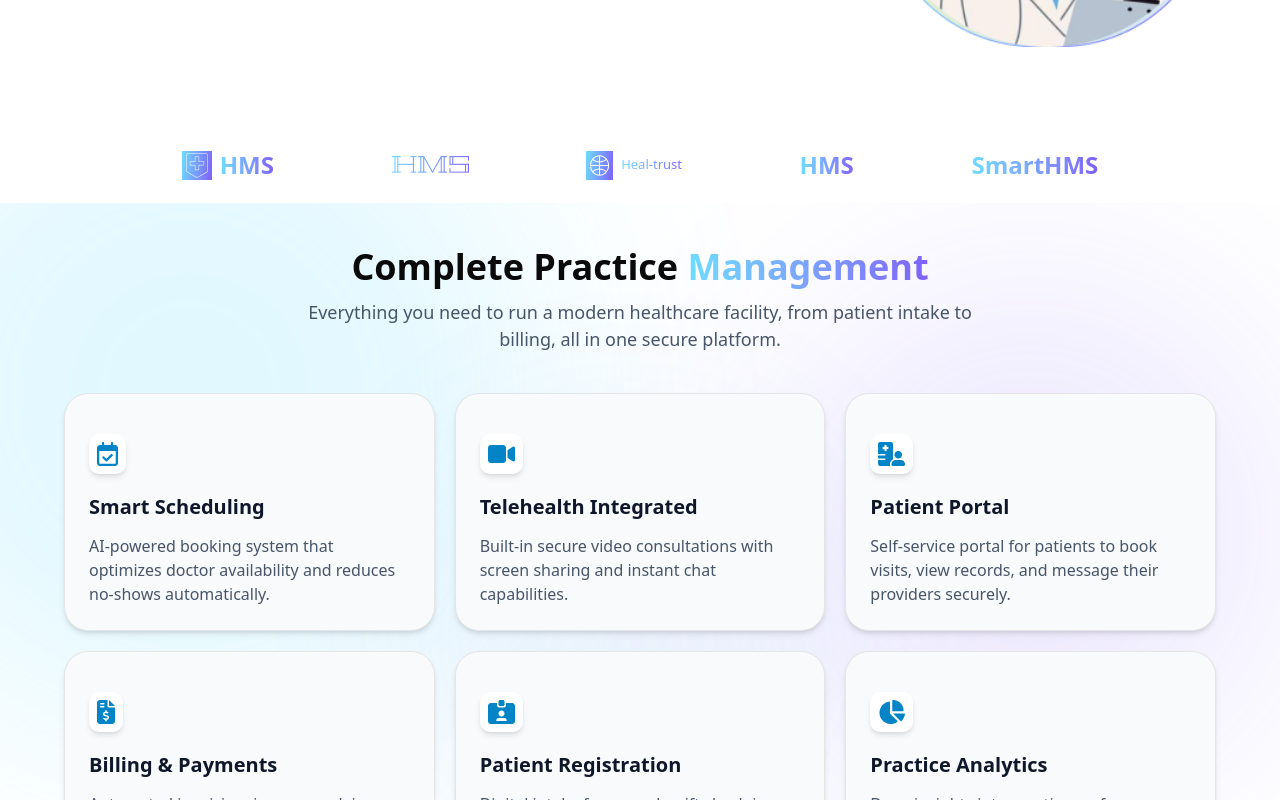
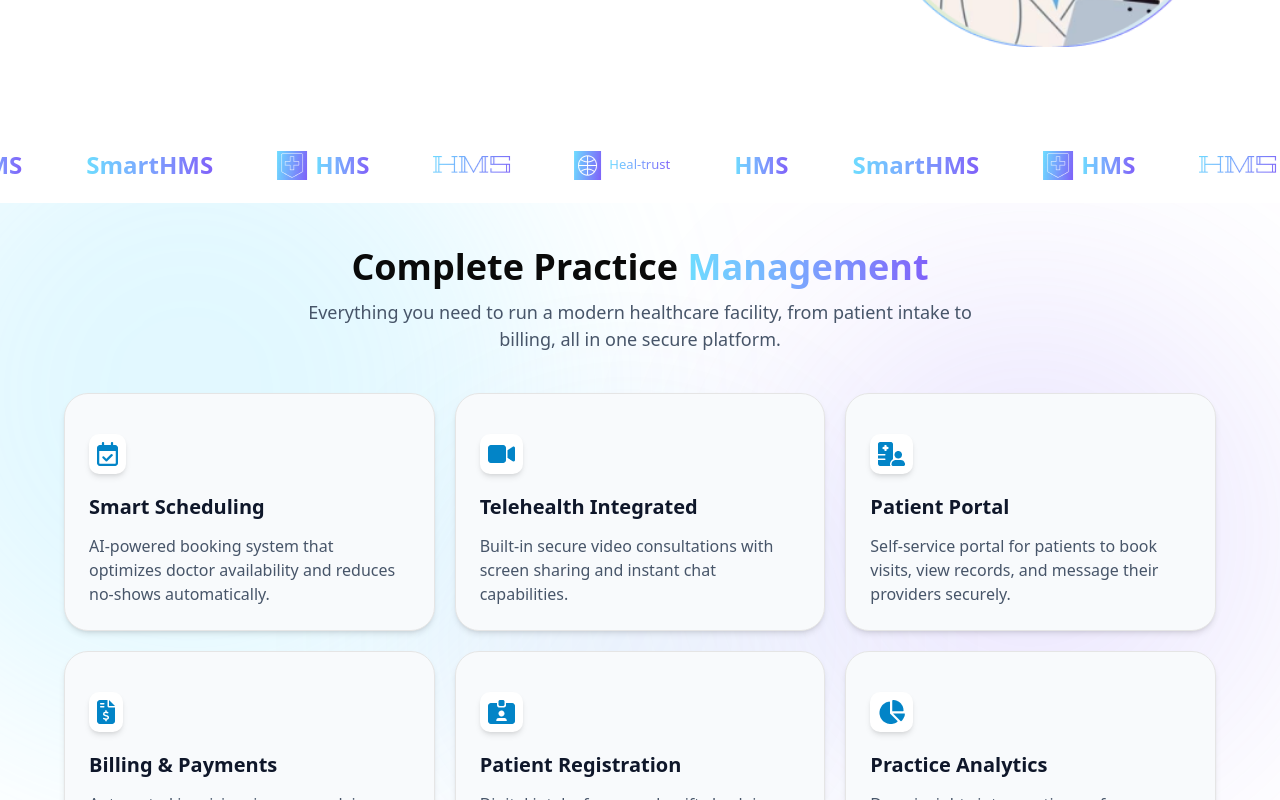
Before and after one commit to webrootlimited/smart-hms, a Next.js app: page / in a window 1280 px wide. Shown: the part 880-1680 px from the top of the page. Built offline with nearby package versions, Linux system fonts and the light colour scheme.

Commit message:
Fixed the design issues in the landing page

```diff
--- a/app/globals.css
+++ b/app/globals.css
@@ -124,3 +124,16 @@
     @apply bg-background text-foreground;
   }
 }
+
+@keyframes marquee {
+  0% {
+    transform: translateX(0%);
+  }
+  100% {
+    transform: translateX(-50%);
+  }
+}
+
+.animate-marquee {
+  animation: marquee 20s linear infinite;
+}
--- a/components/Global/Footer.tsx
+++ b/components/Global/Footer.tsx
@@ -17,10 +17,17 @@ const productLinks = [
 
 export default function Footer() {
   return (
-    <footer className="bg-[#2D2D2D] text-white">
+    <footer className="relative bg-[#1a1a2e] text-white">
+      {/* Decorative gradient blobs */}
+      <div className="pointer-events-none absolute inset-0 overflow-hidden">
+        <div className="absolute -bottom-40 -left-40 h-120 w-120 rounded-full bg-[#7F60F9] opacity-10 blur-[120px]" />
+        <div className="absolute top-20 -right-20 h-100 w-100 rounded-full bg-[#6DDCFF] opacity-8 blur-[100px]" />
+        <div className="absolute bottom-40 right-1/3 h-80 w-80 rounded-full bg-[#4D8BE9] opacity-5 blur-[100px]" />
+      </div>
+
       {/* CTA Banner */}
       <div className="w-[90%] max-w-7xl mx-auto -translate-y-1/2">
-        <div className="rounded-2xl bg-linear-to-r from-[#6DDCFF] to-[#7F60F9] px-8 md:px-14 py-10 flex flex-col md:flex-row items-center justify-between gap-6">
+        <div className="rounded-2xl bg-linear-to-r from-[#6DDCFF] to-[#7F60F9] px-8 md:px-14 py-10 flex flex-col md:flex-row items-center justify-between gap-6 shadow-lg shadow-[#7F60F9]/20 hover:shadow-xl hover:shadow-[#7F60F9]/30 transition-all duration-300">
           <div>
             <h3 className="text-xl md:text-[29px] font-medium text-white text-center md:text-left">
               Master your Wellness, Live Fully
@@ -30,7 +37,7 @@ export default function Footer() {
               unlock your full potential and enjoy a life of vitality and purpose
             </p>
           </div>
-          <button className="rounded-[20px] bg-white px-6 md:px-8 py-3 font-medium text-base md:text-[19px] text-[#1B61CA] cursor-pointer whitespace-nowrap">
+          <button className="rounded-[20px] bg-white px-6 md:px-8 py-3 font-medium text-base md:text-[19px] text-[#1B61CA] cursor-pointer whitespace-nowrap shadow-md hover:scale-105 hover:shadow-lg transition-all duration-300">
             Receive Your Quote
           </button>
         </div>
@@ -57,9 +64,9 @@ export default function Footer() {
               <input
                 type="email"
                 placeholder="Enter email address"
-                className="w-full rounded-2xl bg-[#71717133]/20 px-6 py-3 text-sm text-white placeholder:text-white/40 outline-none focus:border-white/40"
+                className="w-full rounded-2xl bg-white/10 px-6 py-3 text-sm text-white placeholder:text-white/40 outline-none border border-white/10 focus:border-[#7F60F9]/50 focus:ring-2 focus:ring-[#7F60F9]/30 transition-all duration-300"
               />
-              <button className="rounded-[20px] bg-[#2F70D3E5]/90 px-8 py-3 text-sm font-medium text-white hover:bg-[#2563eb] transition cursor-pointer whitespace-nowrap">
+              <button className="rounded-[20px] bg-linear-to-r from-[#6DDCFF] to-[#7F60F9] px-8 py-3 text-sm font-medium text-white hover:scale-105 hover:shadow-lg hover:shadow-[#7F60F9]/30 transition-all duration-300 cursor-pointer whitespace-nowrap">
                 Enter Email
               </button>
             </div>
@@ -74,7 +81,7 @@ export default function Footer() {
                   <li key={link.label}>
                     <Link
                       href={link.href}
-                      className="text-[#CBD5E1] text-sm hover:text-white transition"
+                      className="text-[#CBD5E1] text-sm hover:text-white hover:translate-x-1 transition-all duration-200 inline-block"
                     >
                       {link.label}
                     </Link>
@@ -89,7 +96,7 @@ export default function Footer() {
                   <li key={link.label}>
                     <Link
                       href={link.href}
-                      className="text-[#CBD5E1] text-sm hover:text-white transition"
+                      className="text-[#CBD5E1] text-sm hover:text-white hover:translate-x-1 transition-all duration-200 inline-block"
                     >
                       {link.label}
                     </Link>
@@ -102,28 +109,31 @@ export default function Footer() {
 
         {/* Logo centered */}
         <div className="flex justify-center mt-14 mb-10">
-          <img src="/logo.png" alt="SmartHMS" className="max-w-full" />
+          <img src="/logo.png" alt="SmartHMS" className="max-w-full opacity-80 hover:opacity-100 transition-opacity duration-300" />
         </div>
 
         {/* Bottom bar */}
-        <div className="flex flex-col sm:flex-row items-center justify-between gap-4 border-t border-white/10 pt-6">
-          <div className="flex items-center gap-5">
-            <Link href="#" className="text-white/50 hover:text-white transition">
-              <Twitter className="h-4 w-4" />
+        <div className="flex flex-col sm:flex-row items-center justify-between gap-4 border-t border-white/15 pt-6">
+          <div className="flex items-center gap-3">
+            <Link href="#" className="text-white/50 hover:text-white p-2 rounded-full hover:bg-white/10 hover:scale-110 transition-all duration-300">
+              <Twitter className="h-5 w-5" />
             </Link>
-            <Link href="#" className="text-white/50 hover:text-white transition">
-              <Facebook className="h-4 w-4" />
+            <Link href="#" className="text-white/50 hover:text-white p-2 rounded-full hover:bg-white/10 hover:scale-110 transition-all duration-300">
+              <Facebook className="h-5 w-5" />
             </Link>
-            <Link href="#" className="text-white/50 hover:text-white transition">
-              <Instagram className="h-4 w-4" />
+            <Link href="#" className="text-white/50 hover:text-white p-2 rounded-full hover:bg-white/10 hover:scale-110 transition-all duration-300">
+              <Instagram className="h-5 w-5" />
             </Link>
           </div>
-          <Link
-            href="#"
-            className="text-white/50 text-sm hover:text-white transition"
-          >
-            Terms &amp; Condition
-          </Link>
+          <div className="flex items-center gap-6">
+            <p className="text-white/40 text-sm">&copy; 2026 SmartHMS. All rights reserved.</p>
+            <Link
+              href="#"
+              className="text-white/50 text-sm hover:text-white transition-all duration-200"
+            >
+              Terms &amp; Condition
+            </Link>
+          </div>
         </div>
       </div>
     </footer>
--- a/components/LandingPage/Brading.tsx
+++ b/components/LandingPage/Brading.tsx
@@ -1,34 +1,47 @@
 import React from "react";
+
+const brands = [
+  { type: "icon-text", icon: "/hospital-icon.png", text: "HMS", textSize: "text-[24px]", fontWeight: "font-bold" },
+  { type: "image", icon: "/HMS.png" },
+  { type: "icon-text", icon: "/earth-icon.png", text: "Heal-trust", textSize: "text-[13px]", fontWeight: "font-medium" },
+  { type: "text", text: "HMS", textSize: "text-[24px]", fontWeight: "font-bold" },
+  { type: "text", text: "SmartHMS", textSize: "text-[24px]", fontWeight: "font-bold" },
+];
+
+const BrandItem = ({ brand }: { brand: (typeof brands)[number] }) => {
+  if (brand.type === "image") {
+    return (
+      <div className="flex-shrink-0 px-8">
+        <img src={brand.icon} alt="" />
+      </div>
+    );
+  }
+  if (brand.type === "icon-text") {
+    return (
+      <div className="flex-shrink-0 px-8 flex gap-2 items-center">
+        <img src={brand.icon} alt="" />
+        <p className={`${brand.textSize} ${brand.fontWeight} bg-linear-to-r from-[#6DDCFF] to-[#7F60F9] bg-clip-text text-transparent whitespace-nowrap`}>
+          {brand.text}
+        </p>
+      </div>
+    );
+  }
+  return (
+    <div className="flex-shrink-0 px-8">
+      <p className={`${brand.textSize} ${brand.fontWeight} bg-linear-to-r from-[#6DDCFF] to-[#7F60F9] bg-clip-text text-transparent whitespace-nowrap`}>
+        {brand.text}
+      </p>
+    </div>
+  );
+};
 
 const Brading = () => {
   return (
-    <div className="bg-white">
-      <div className="flex flex-wrap justify-center gap-6 md:gap-0 md:justify-evenly items-center w-[90%] mx-auto py-5">
-        <div className="flex gap-2 items-center">
-          <img src="/hospital-icon.png" alt="" className="max-w-full" />
-          <p className="text-[24px] font-bold bg-linear-to-r  from-[#6DDCFF] to-[#7F60F9] bg-clip-text text-transparent">
-            HMS
-          </p>
-        </div>
-        <div>
-          <img src="/HMS.png" alt="" className="max-w-full" />
-        </div>
-        <div className="flex gap-2 items-center">
-          <img src="/earth-icon.png" alt="" className="max-w-full" />
-          <p className="text-[13px] font-medium bg-linear-to-r  from-[#6DDCFF] to-[#7F60F9] bg-clip-text text-transparent">
-            Heal-trust
-          </p>
-        </div>
-        <div>
-          <p className="text-[24px] font-bold bg-linear-to-r  from-[#6DDCFF] to-[#7F60F9] bg-clip-text text-transparent">
-            HMS
-          </p>
-        </div>
-        <div>
-          <p className="text-[24px] font-bold bg-linear-to-r  from-[#6DDCFF] to-[#7F60F9] bg-clip-text text-transparent">
-            SmartHMS
-          </p>
-        </div>
+    <div className="bg-white py-5 overflow-hidden">
+      <div className="flex items-center animate-marquee w-max">
+        {[...brands, ...brands, ...brands, ...brands].map((brand, index) => (
+          <BrandItem key={index} brand={brand} />
+        ))}
       </div>
     </div>
   );
--- a/components/LandingPage/CompletePracticeBranding.tsx
+++ b/components/LandingPage/CompletePracticeBranding.tsx
@@ -24,7 +24,7 @@ const CompletePracticeBranding = () => {
             return (
               <div
                 key={index}
-                className="border rounded-[24px] shadow-md bg-[#F8FAFC] p-6 rounded-4   gap-3"
+                className="border rounded-[24px] shadow-md bg-[#F8FAFC] p-6 gap-3 transition-all duration-300 ease-in-out hover:-translate-y-2 hover:scale-105 hover:shadow-xl hover:border-[#7F60F9]/30 cursor-pointer"
               >
                 <span className="p-2 mt-4 shadow-md rounded-lg bg-[#FFFFFF] inline-block ">
                   <img src={val.icon} alt="" />
--- a/components/LandingPage/FAQ.tsx
+++ b/components/LandingPage/FAQ.tsx
@@ -89,7 +89,7 @@ export default function FAQ() {
                     transition={{ duration: 0.3, ease: "easeInOut" }}
                     className="overflow-hidden"
                   >
-                    <div className="px-6 pb-5 text-[12px] text-[#0F172ACC]/80 leading-relaxed">
+                    <div className="px-6 pb-5 text-[12px] text-[#0F172ACC] leading-relaxed">
                       {faq.answer}
                     </div>
                   </motion.div>
--- a/components/LandingPage/Seamless.tsx
+++ b/components/LandingPage/Seamless.tsx
@@ -18,7 +18,7 @@ const seamlessData = [
 const Seamless = () => {
   return (
     <div className="overflow-hidden">
-      <div className="w-[90%] mx-auto py-6">
+      <div className="w-[90%] mx-auto py-10">
         <div className="pt-8 grid grid-cols-1 md:grid-cols-2 gap-10">
           <div>
             <img src="/seamless.png" alt="" className="w-full" />
--- a/components/LandingPage/TrustUs.tsx
+++ b/components/LandingPage/TrustUs.tsx
@@ -79,10 +79,10 @@ export default function TrustUs() {
 
         {/* CTA */}
         <div className="flex justify-center mt-14">
-          <button className="px-6 md:px-8 py-1 bg-black text-[#B3B3B3] rounded-full cursor-pointer font-semibold flex items-center gap-2 text-sm md:text-base">
+          <button className="group relative px-8 md:px-10 py-3 bg-linear-to-r from-[#1a1a2e] to-[#4a2d8a] text-white rounded-full cursor-pointer font-semibold flex items-center gap-3 text-sm md:text-base shadow-lg shadow-[#4a2d8a]/30 transition-all duration-300 hover:shadow-xl hover:shadow-[#4a2d8a]/50 hover:scale-105 hover:-translate-y-0.5">
             See all reviews by our customers
-            <span className="text-lg">
-              <MoveUpRight />
+            <span className="inline-flex items-center justify-center w-8 h-8 rounded-full bg-white/20 transition-transform duration-300 group-hover:translate-x-1 group-hover:-translate-y-1">
+              <MoveUpRight className="w-4 h-4" />
             </span>
           </button>
         </div>
```
Also changed, not shown: components/Global/NavBar.tsx (+6 -2 lines).
